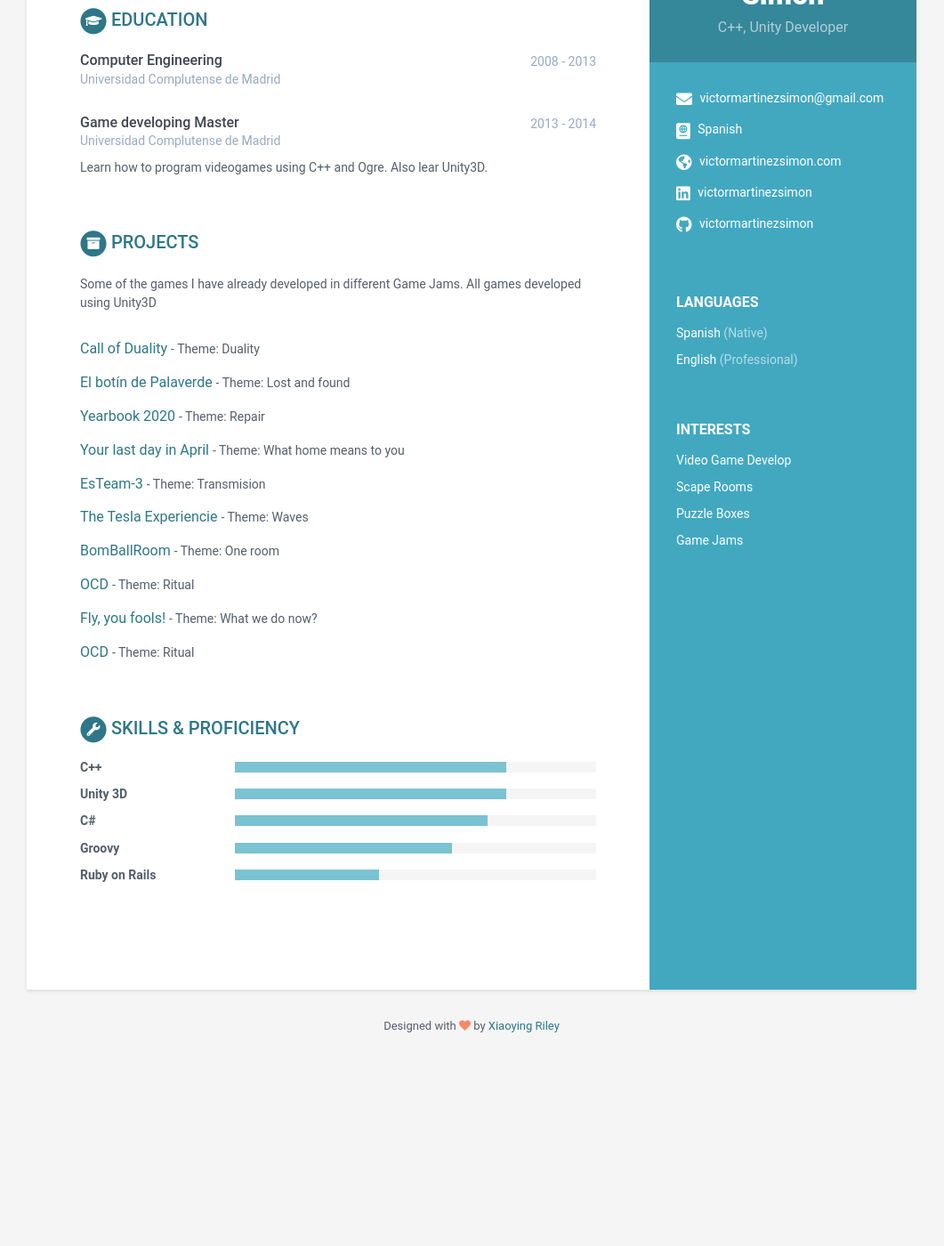
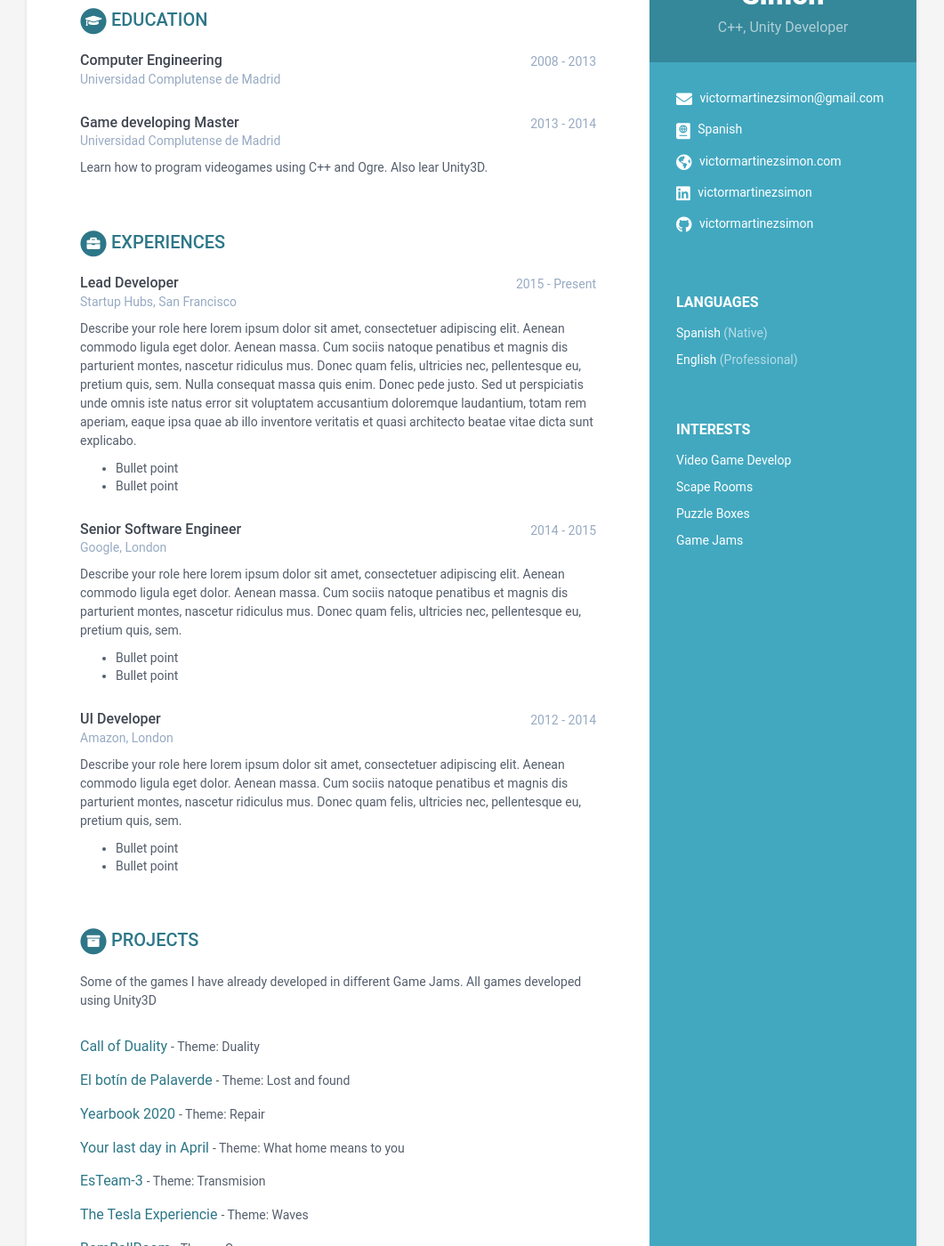
Before and after one commit to victormartinezsimon/victormartinezsimon.github.io, a Jekyll site: the page built from index.html, in a window 1280 px wide and 1400 px high, scrolled down 233 px. Shown: the whole window at 89% size, without its empty margins (110-1171 px from the left). Built offline with Jekyll 4.4.1, drawn with Linux system fonts in a browser that asks for light colours; before the commit the page ends 1426 px from its top, so only the background shows below that; some of the changed text lies outside the part shown.

Commit message:
more data

```diff
--- a/_data/data.yml
+++ b/_data/data.yml
@@ -97,6 +97,44 @@ education:
 #    - Help to maintain the code of the Backend.
 #    - Develop the connection with different Apps stores.
 #    - Develop different test cases.
+experiences:
+    - role: Lead Developer
+      time: 2015 - Present
+      company: Startup Hubs, San Francisco
+      details: |
+        Describe your role here lorem ipsum dolor sit amet, consectetuer
+        adipiscing elit. Aenean commodo ligula eget dolor. Aenean massa.
+        Cum sociis natoque penatibus et magnis dis parturient montes,
+        nascetur ridiculus mus. Donec quam felis, ultricies nec,
+        pellentesque eu, pretium quis, sem. Nulla consequat massa quis
+        enim. Donec pede justo. Sed ut perspiciatis unde omnis iste natus
+        error sit voluptatem accusantium doloremque laudantium, totam rem
+        aperiam, eaque ipsa quae ab illo inventore veritatis et quasi
+        architecto beatae vitae dicta sunt explicabo.
+          - Bullet point
+          - Bullet point
+    - role: Senior Software Engineer
+      time: 2014 - 2015
+      company: Google, London
+      details: |
+        Describe your role here lorem ipsum dolor sit amet, consectetuer
+        adipiscing elit. Aenean commodo ligula eget dolor. Aenean massa.
+        Cum sociis natoque penatibus et magnis dis parturient montes,
+        nascetur ridiculus mus. Donec quam felis, ultricies nec,
+        pellentesque eu, pretium quis, sem.
+          - Bullet point
+          - Bullet point
+    - role: UI Developer
+      time: 2012 - 2014
+      company: Amazon, London
+      details: |
+        Describe your role here lorem ipsum dolor sit amet, consectetuer
+        adipiscing elit. Aenean commodo ligula eget dolor. Aenean massa.
+        Cum sociis natoque penatibus et magnis dis parturient montes,
+        nascetur ridiculus mus. Donec quam felis, ultricies nec,
+        pellentesque eu, pretium quis, sem.
+          - Bullet point
+          - Bullet point
 
 projects:
     title: Projects
@@ -145,13 +183,13 @@ projects:
 
       - title: Fly, you fools!
         link: "#http://globalgamejam.org/2015/games/fly-you-fools"
-        time: 2016
+        time: 2015
         tagline: "Theme: What we do now?"
 
-      - title: OCD
-        link: "#http://globalgamejam.org/2016/games/ocd-3"
-        time: 2016
-        tagline: "Theme: Ritual"
+      - title: Clowns & Grannies, Grannies & Clowns
+        link: "#https://globalgamejam.org/2014/games/clowns-grannies-grannies-clowns"
+        time: 2014
+        tagline: "Theme: We don't see things as the are, we see them as we are."
 
 skills:
     title: Skills &amp; Proficiency
```
